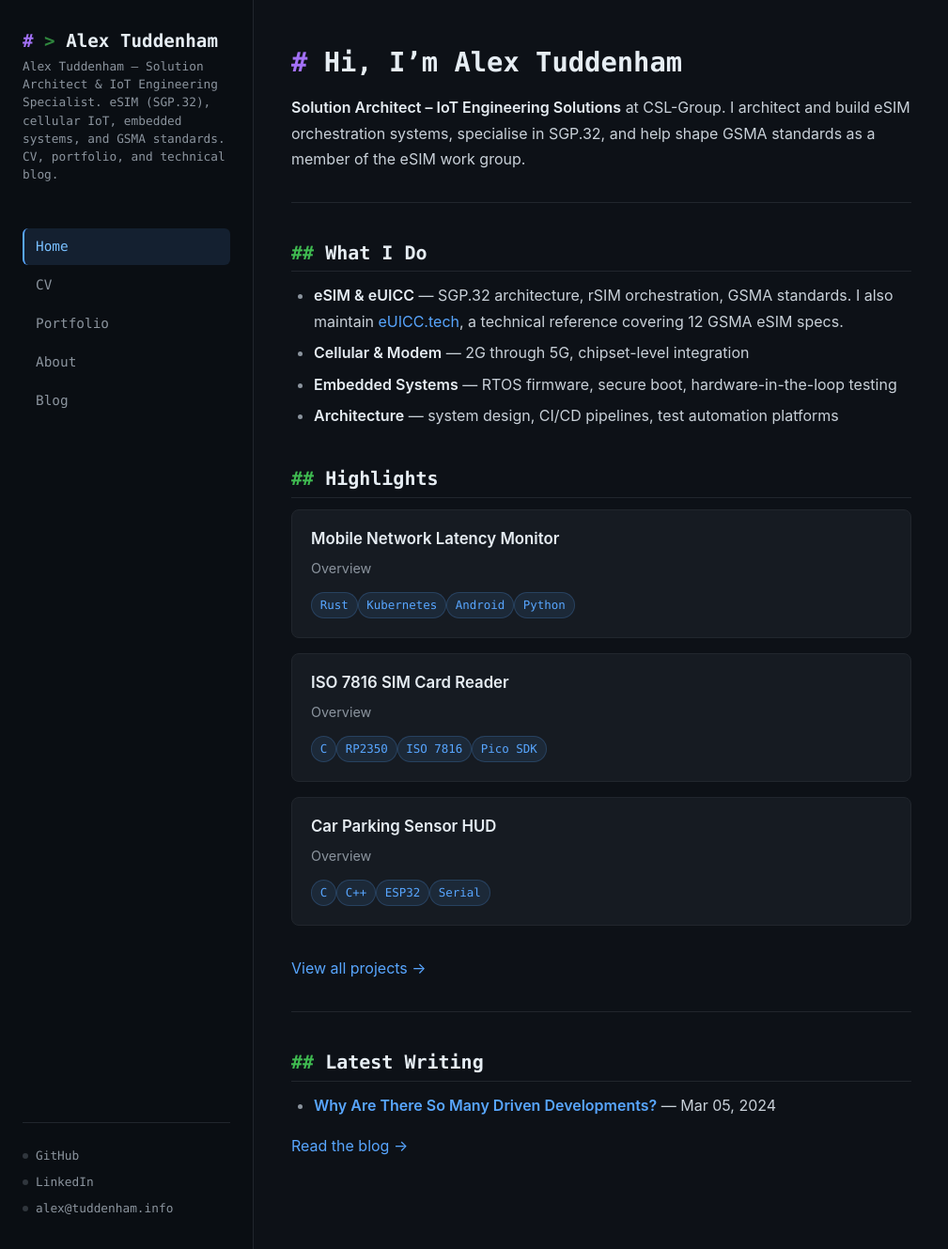
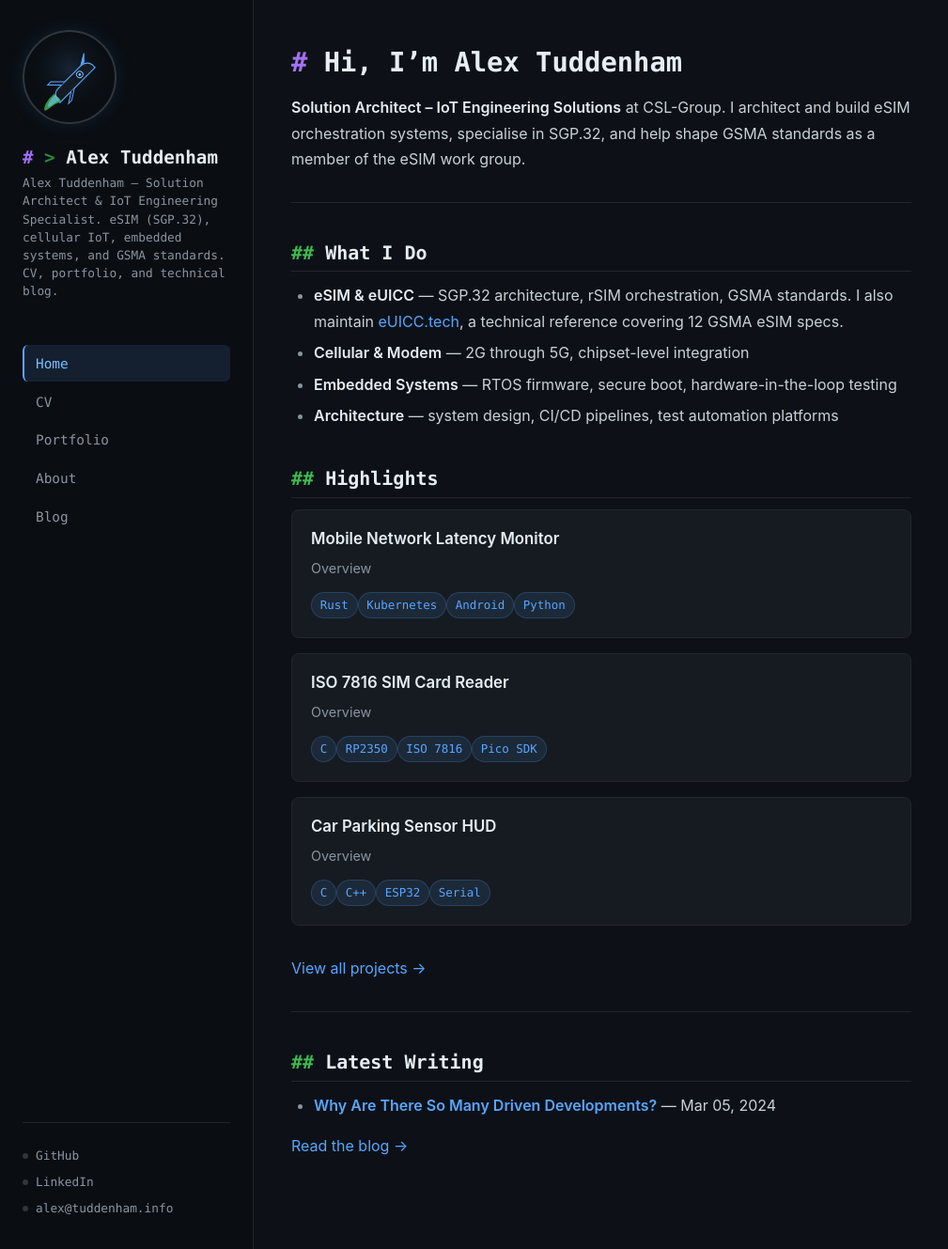
Before and after one commit to AlexsCode/AlexsCode.github.io, a Jekyll site: the page built from index.md, in a window 1280 px wide and 1329 px high. Shown: the whole window at 94% size, without its empty margins (0-1009 px from the left). Built offline with Jekyll 4.4.1, drawn with Linux system fonts in a browser that asks for light colours.

Commit message:
Add rocket logo, remove test file

```diff
--- a/_config.yml
+++ b/_config.yml
@@ -16,6 +16,7 @@ twitter:
 
 # Theme (GitHub Pages supported)
 theme: jekyll-theme-minimal
+logo: /assets/images/logo.svg
 
 # Build settings
 markdown: kramdown
```
Also changed, not shown: .test.txt (deleted), assets/images/logo.svg (added).
